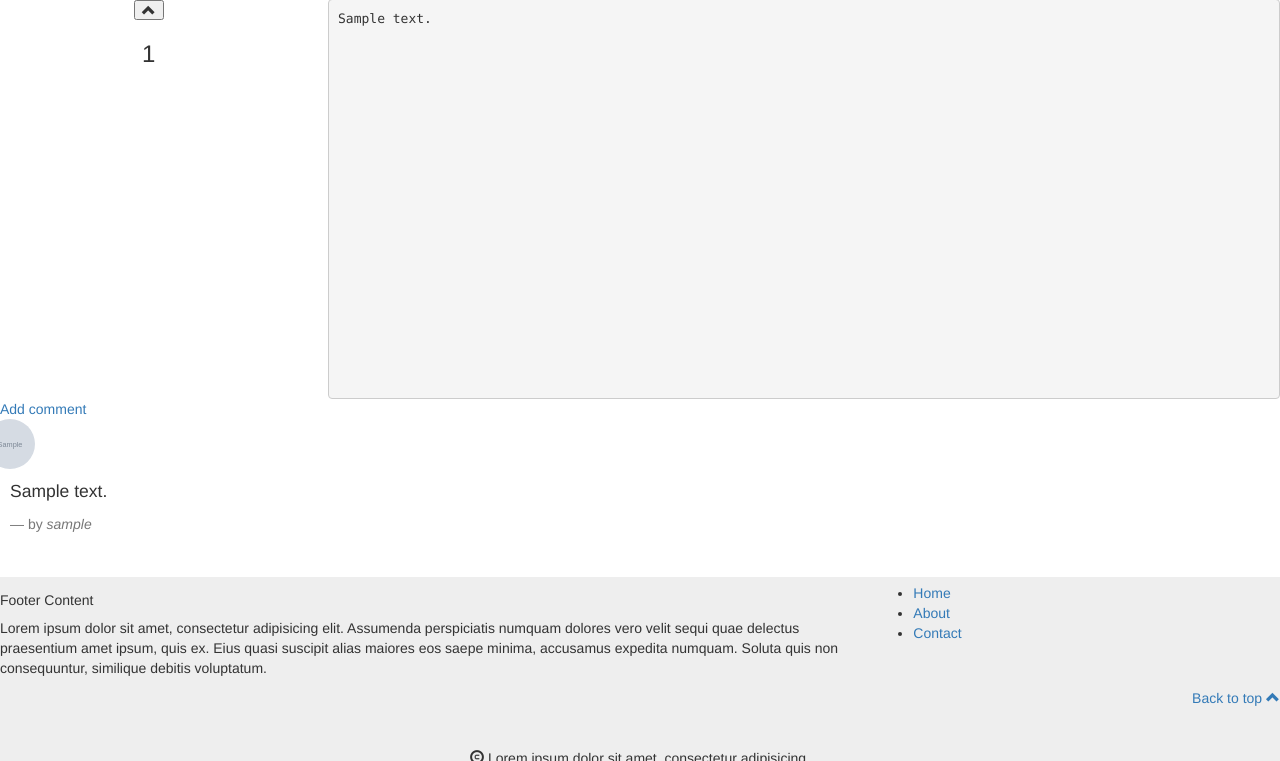
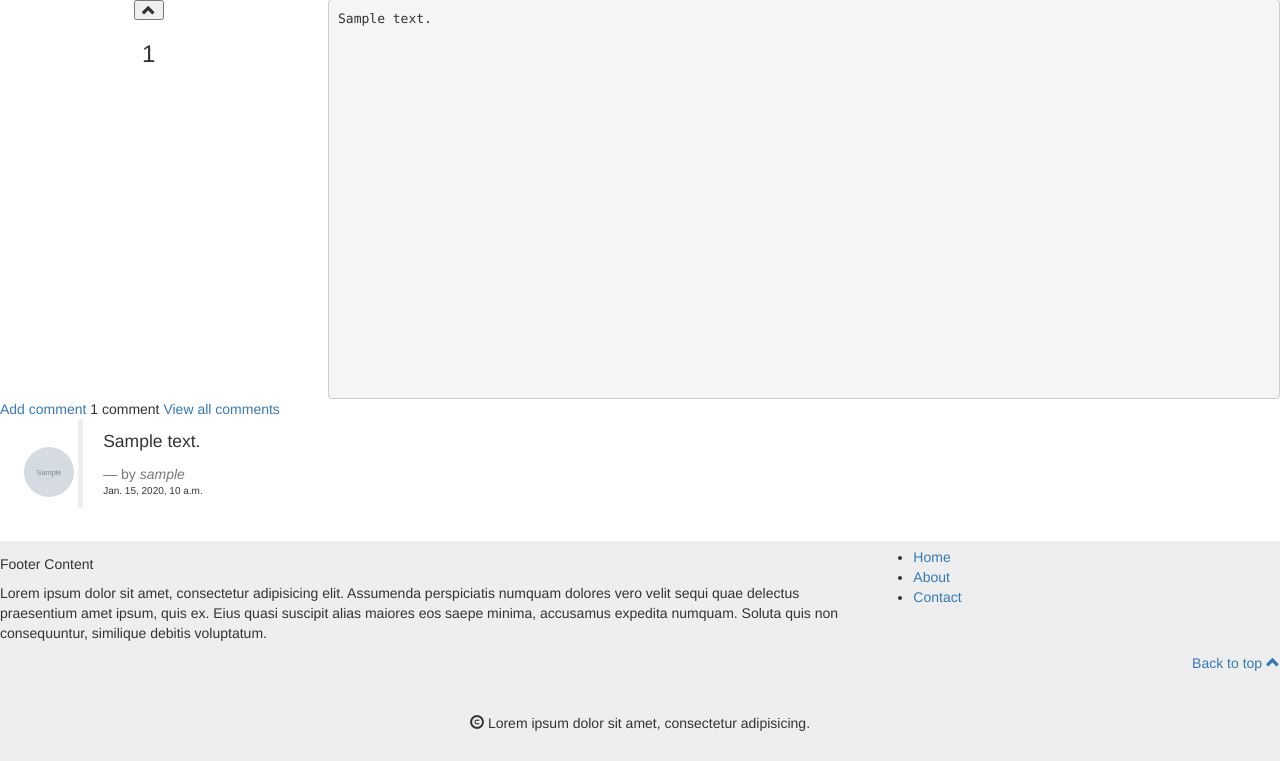
Before and after one commit to itoulou/unicorn-attractor, a Django app: page /issues/1/ in a window 1280 px wide. Shown: the part 412-1173 px from the top of the page. Run offline with Django 3.2, Linux system fonts and the light colour scheme; tables that the repository leaves empty hold one stand-in row (values such as "Sample post"); grey boxes marked "Sample" are stand-in pictures; some libraries are stand-ins or nearby versions.

Commit message:
first three comments with images user can see on viewissue.html and a modal popup available to see all the comments made

```diff
--- a/issue_tracker/models.py
+++ b/issue_tracker/models.py
@@ -12,7 +12,7 @@ class Issue(models.Model):
     """
     author = models.ForeignKey('auth.User', null=True, blank=False)
     title = models.CharField(max_length=400)
-    content = models.TextField(max_length=800)
+    content = models.TextField(max_length=2000)
     created_date = models.DateTimeField(auto_now_add=True)
     published_date = models.DateTimeField(blank=True, null=True, default=timezone.now())
     total_votes = models.IntegerField(default=0)
@@ -30,6 +30,7 @@ class Comment(models.Model):
     image = models.ImageField(null=True, blank=True)
     content = models.TextField(max_length=100, null=True, blank=False)
     created_date = models.DateTimeField(auto_now_add=True)
+    published_date = models.DateTimeField(blank=True, null=True, default=timezone.now())
     tag = models.CharField(max_length=30, blank=True, null=True)
 
     def __unicode__(self):
--- a/issue_tracker/templates/issues.html
+++ b/issue_tracker/templates/issues.html
@@ -26,12 +26,12 @@
                     {% endif %}
                 </div>
                 <div class="col-xs-6">
-                    <h3><a href="{% url 'view_issue' issue.id %}">{{ issue.title | truncatewords:10 }}</a></h3>
+                    <h3><a href="{% url 'view_issue' issue.id %}">{{ issue.title.capitalize | truncatewords:10 }}</a></h3>
                 </div>
             </div>
             <div class="col-xs-12 col-md-11 text-left table hidden-xs hidden-sm">
                 <div class="col-xs-6">
-                    <h3><a href="{% url 'view_issue' issue.id %}">{{ issue.title | truncatewords:10 }}</a></h3>
+                    <h3><a href="{% url 'view_issue' issue.id %}">{{ issue.title.capitalize | truncatewords:10 }}</a></h3>
                 </div>
                 <div class="col-xs-6 text-right">
                     {% if issue.done %}
@@ -51,7 +51,7 @@
     <div class="row comments-row hidden-xs hidden-sm">
         <div class="col-xs-12 comments">
             <h5>Comments -</h5>
-            {% if issue.comments != None %}
+            {% if comments %}
             {{ issue.comments }}
             {% else %}
             <a href="#">New Comment</a>
--- a/issue_tracker/templates/viewissue.html
+++ b/issue_tracker/templates/viewissue.html
@@ -163,11 +163,48 @@ $(document).ready(function(){
     </div>
   </div>
 </div>
-{% for comment in comments_with_images %}
+{{ comment_count }} comment{{ comments_with_images | pluralize }}
+<!-- Button trigger modal -->
+<a href="" data-toggle="modal" data-target="#myModalComments">View all comments</a>
+
+<!-- Modal -->
+<div class="modal fade" id="myModalComments" tabindex="-1" role="dialog" aria-labelledby="myModalLabel">
+  <div class="modal-dialog" role="document">
+    <div class="modal-content">
+      <div class="modal-header">
+        <button type="button" class="close" data-dismiss="modal" aria-label="Close"><span aria-hidden="true">&times;</span></button>
+        <h4 class="modal-title" id="myModalLabel">All comments</h4>
+      </div>
+      <div class="modal-body">
+        {% for comment in comments_with_images %}
+        <div class="row">
+            <p class="comment-date-modal hidden-xs">{{ comment.comment.created_date }}</p>
+            <div class="comment-image-div">
+                {% if comment.image.url != None %}
+                <img class="comment-image" src="{{ comment.image.url }}" alt="" style="width: 5rem; height: 5rem; border-radius: 50%;">
+                {% else %}
+                <div style="background-color: #eee; width: 5rem; height: 5rem; border-radius: 50%;"></div>
+                {% endif %}
+            </div>
+            <blockquote>
+                <p>{{ comment.comment.content }}</p>
+                <footer>by <cite title="Source Title">{{ comment.comment.user_logged_in }}</cite></footer>
+                <p class="comment-date hidden-sm hidden-md hidden-lg">{{ comment.comment.created_date }}</p>
+            </blockquote>
+        </div>
+        {% endfor %}
+      </div>
+      <div class="modal-footer">
+        <button type="button" class="btn btn-default" data-dismiss="modal">Close</button>
+      </div>
+    </div>
+  </div>
+</div>
+{% for comment in first_three_comments %}
 <div class="row">
-    <div>
+    <div class="comment-image-div">
         {% if comment.image.url != None %}
-        <img src="{{ comment.image.url }}" alt="" style="width: 5rem; height: 5rem; border-radius: 50%;">
+        <img class="comment-image" src="{{ comment.image.url }}" alt="" style="width: 5rem; height: 5rem; border-radius: 50%;">
         {% else %}
         <div style="background-color: #eee; width: 5rem; height: 5rem; border-radius: 50%;"></div>
         {% endif %}
@@ -175,6 +212,7 @@ $(document).ready(function(){
     <blockquote>
         <p>{{ comment.comment.content }}</p>
         <footer>by <cite title="Source Title">{{ comment.comment.user_logged_in }}</cite></footer>
+        <p class="comment-date">{{ comment.comment.created_date }}</p>
     </blockquote>
 </div>
 {% endfor %}
--- a/issue_tracker/views.py
+++ b/issue_tracker/views.py
@@ -57,8 +57,6 @@ def single_issue(request, pk):
     except:
         author_image.append({"image": None})
 
-    # import pdb;pdb.set_trace()
-
     comments_with_images = []
     for comment in comments:
         try:
@@ -67,13 +65,13 @@ def single_issue(request, pk):
         except:
             comments_with_images.append({"image": None, "comment": comment})
     comment_count = comments.count()
-    # print(comment_count)
-    # import pdb;pdb.set_trace()
+    first_three_comments = comments_with_images[:3]
     return render(request, "viewissue.html", {"author_image": author_image,
                                               "issue": issue,
                                               "comments_with_images": comments_with_images,
                                               "comment_count": comment_count,
                                               "comment_form": comment_form,
+                                              "first_three_comments": first_three_comments,
                                               })
 
 def create_or_edit_issue(request, pk=None):
@@ -103,6 +101,9 @@ def delete_issue(request, pk):
     return redirect(get_all_issues)
 
 def vote(request, pk):
+    """
+    User in session can vote for an issue if it's helped them
+    """
     issue = get_object_or_404(Issue, pk=pk)
     user = request.user
     up_vote = True
@@ -122,6 +123,10 @@ def vote(request, pk):
 
 @csrf_exempt
 def done(request, pk):
+    """
+    Author of issue can click button if 'admin' has fixed the issue in
+    their opinon
+    """
     issue = get_object_or_404(Issue, pk=pk)
     data = {
         "is_done": issue.done
--- a/static/css/styles.css
+++ b/static/css/styles.css
@@ -106,6 +106,7 @@ nav {
     margin-bottom: -2%;
     background: none;
     border: none;
+    white-space: pre-wrap;
 }
 
 .comments-row {
@@ -175,14 +176,44 @@ nav {
 }
 
 .view-issue-content pre {
-    height: 100%
+    height: 100%;
+    white-space: pre-wrap;
 }
 
 .vote-btn.voted {
     background-color: black;
     color: white;
 }
+.modal-dialog{
+    overflow-y: initial;
+}
+.modal-body{
+    height: 500px;
+    overflow-y: auto;
+}
 
+.comment-image-div{
+    display: inline-block;
+    margin-left: 3%;
+}
+
+.comment-image{
+    vertical-align: text-bottom;
+}
+
+blockquote {
+    display: inline-block;
+}
+.comment-date{
+    font-size: 10px;
+}
+.comment-date-modal{
+    text-align: right;
+    position: relative;
+    top: 40px;
+    font-size: 10px;
+    margin-right: 2%;
+}
 /*-------------------------------------------------------footer*/
 
 .footer {
```
Also changed, not shown: authentication/templates/profile.html (+17 -2 lines), authentication/views.py (+12 -2 lines), issue_tracker/migrations/0011_auto_20181217_1131.py (added).
